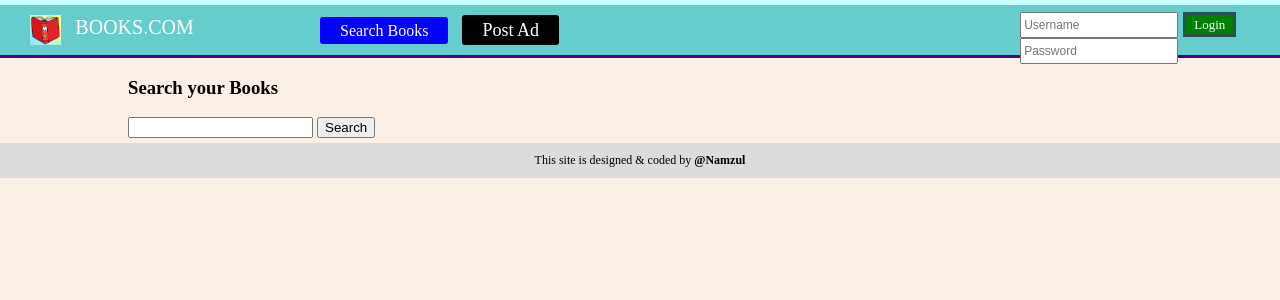
After one commit to NazmulHaque/books, a Django app: template templates/search.html in a window 1280 px wide. The commit adds this page. Shown: the top 300 px of the page. Run offline with Django 3.2, Linux system fonts and the light colour scheme; the template is opened without the code that fills it, so the values that code supplies are empty; parts of the project's set-up code (start-up, migrations or seed data) failed here and were passed over.

Commit message:
search added

```diff
--- a/books/urls.py
+++ b/books/urls.py
@@ -13,6 +13,8 @@ urlpatterns = patterns('',
     url(r'^logout/$', 'books.views.logout'),
     url(r'^signup/$', 'books.views.signup'),
     url(r'^thanks/$', 'books.views.signup_success'),
+    url(r'^search/$', 'products.views.search'),
+
 
     # url(r'^books/', include('books.foo.urls')),
 
--- a/static/css/style.css
+++ b/static/css/style.css
@@ -403,6 +403,10 @@ login-form .form-error {
 
 .user-ads-view ul li:nth-of-type(2) {
     width: 230px;
+    text-align: left;
+}
+.user-ads-view ul:first-of-type li:nth-of-type(2) {
+    text-align: center;
 }
 .user-ads-view ul li:last-of-type {
     width: 90px;
@@ -418,3 +422,57 @@ login-form .form-error {
 .user-ads-view ul:first-of-type {
     background-color: #6495ED;
 }
+
+.search-result {
+    width: 80%;
+    margin: 0 auto;
+}
+
+.search-result ul{
+    list-style-type: none;
+}
+
+.search-result ul li {
+    display: inline-block;
+    width: 100%;
+}
+
+.search-result ul li:nth-of-type(odd) {
+    background-color: #C0C0C0;
+}
+
+.search-result ul li:nth-of-type(even) {
+    background-color: #F5F5F5;
+}
+
+.book-thumbnail, .book-title, .book-price {
+    float: left;
+}
+
+.book-thumbnail {
+    width: 25%;
+}
+
+.book-thumbnail img {
+    width: 150px;
+    border: 2px solid #DCDCDC;
+}
+
+.book-title {
+    width: 65%;
+    margin: 20px 0;
+}
+
+.book-title .title {
+    font-size: 20px;
+    font-weight: bold;
+    text-transform: uppercase;
+}
+
+.book-title .post-info {
+    margin: 10px 0;
+}
+.book-price {
+    width: 10%;
+    margin: 20px 0;
+}
--- a/static/js/script.js
+++ b/static/js/script.js
@@ -38,6 +38,11 @@ $(function () {
     $("#post-ad-button").click(function (e) {
         e.preventDefault();
         submitPostAdForm();
+    });
+
+    $("#search-button").click(function (e) {
+        e.preventDefault();
+        submitSearch();
     });
 
 });
@@ -313,3 +318,21 @@ postAdSuccess = function (response) {
         }
     }
 };
+
+submitSearch = function (){
+    console.log("Searching your query...");
+    var data = $('#search-box').serializeArray();
+    console.log(data);
+
+    $.ajax({
+        url: "/search/",
+        type: 'POST',
+        data: data,
+        success: searchResult,
+        error: commonErrorMessage
+    });
+};
+
+searchResult = function(response){
+    $("#search-result").html(response);
+};
--- a/templates/base/base.html
+++ b/templates/base/base.html
@@ -8,6 +8,7 @@
 
     {% block css %}
         <link rel="stylesheet" href="/static/css/style.css"/>
+        <link rel='shortcut icon' type='image/x-icon' href='/static/img/favicon.png' />
     {% endblock %}
 
     {% block js %}
--- a/templates/partial/header.html
+++ b/templates/partial/header.html
@@ -8,7 +8,7 @@
 
 
     <div class="search-link">
-        <a id="search-product-button" href="">Search Books</a>
+        <a id="search-product-button" href="/search">Search Books</a>
         <a id="add-product-button" class="post-ad-button" href="/product/add">Post Ad</a>
     </div>
 
--- /dev/null
+++ b/templates/search.html
@@ -0,0 +1,9 @@
+{% extends 'base/base.html' %}
+{% block content %}
+    <h3>Search your Books</h3>
+    <form id="search-box">{% csrf_token %}
+        <input type="text" name="query"/>
+        <button id="search-button">Search</button>
+    </form>
+    <div id="search-result" class="search-result"></div>
+{% endblock %}
--- a/templates/user/index.html
+++ b/templates/user/index.html
@@ -19,7 +19,7 @@
                     <li>{{ product.category }}</li>
                     <li>{{ product.language }}</li>
                     <li>{{ product.created_at|date:"d M Y" }}</li>
-                    <li>BDT{{ product.price }}</li>
+                    <li>{{ product.money_type }} {{ product.price }}</li>
                 </ul>
             {% endfor %}
         </div>
```
Also changed, not shown: products/views.py (+11 -0 lines), templates/search-result.html (added, +36 -0 lines), static/img/favicon.png (added), static/img/product_photos/default.png (added).
